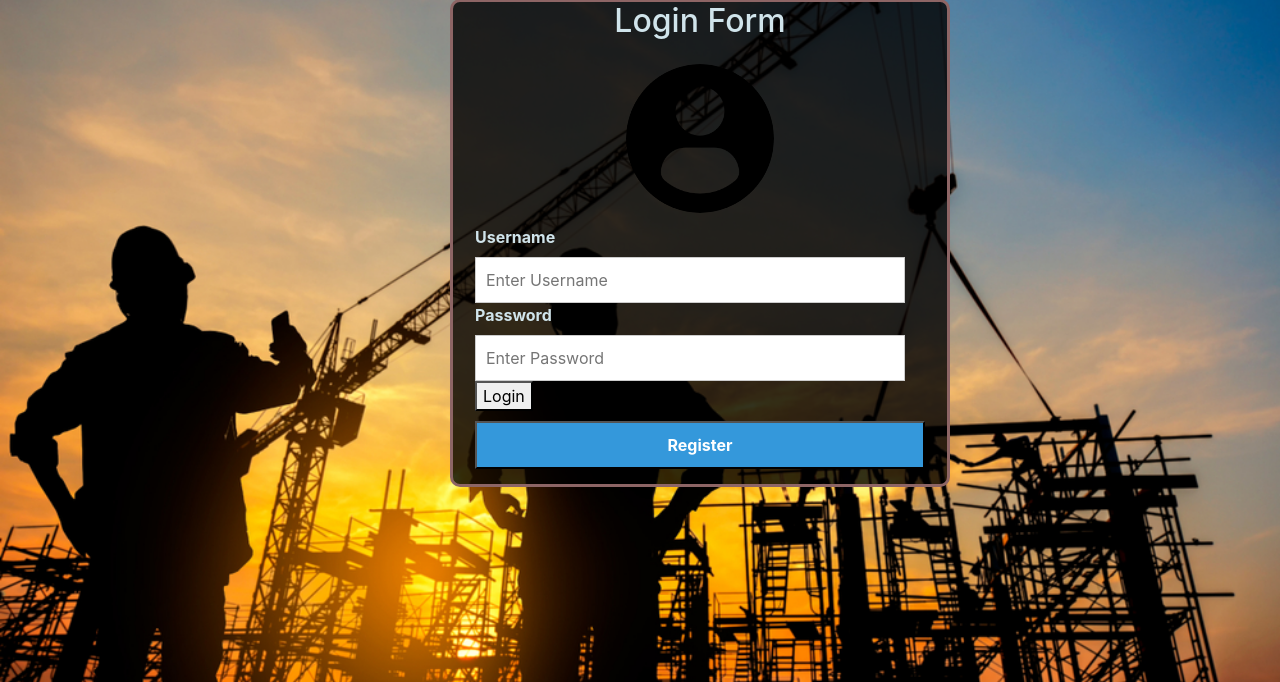
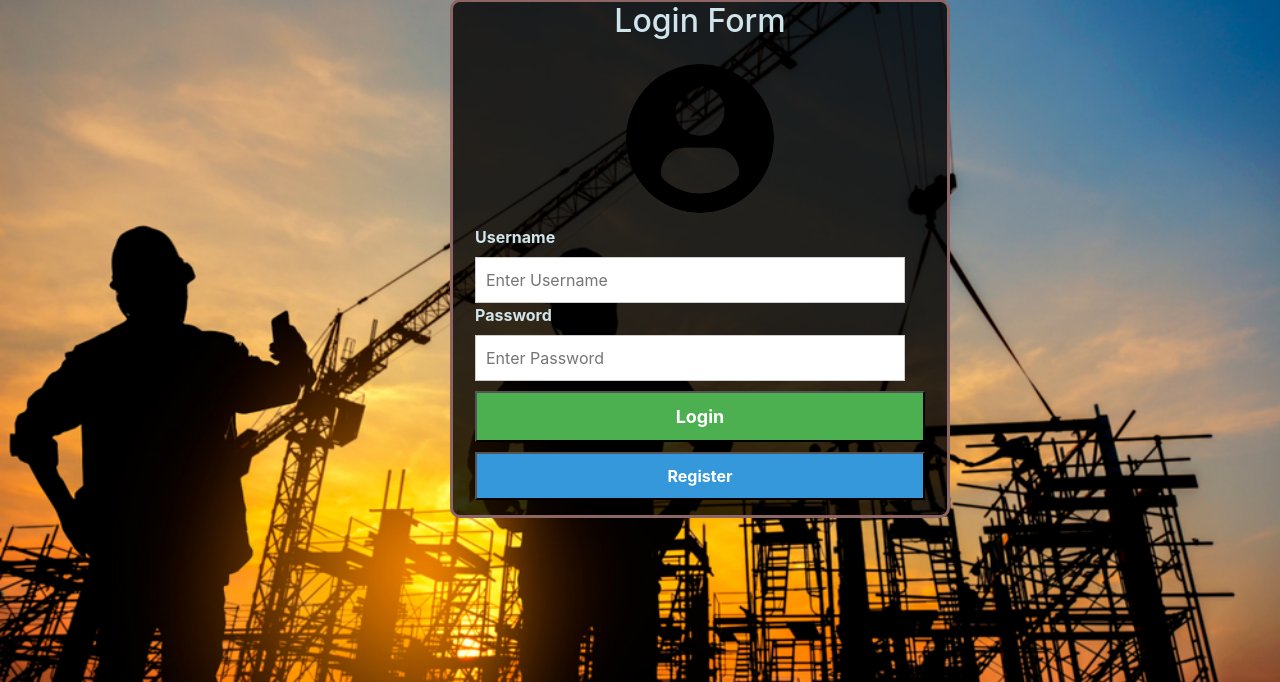
Before and after one commit to bhatappu11/DBMS-mini-project, a PHP site: page / in a window 1280 px wide. Shown: the part 81-763 px from the top of the page. Run offline with PHP 8.4, Linux system fonts and the light colour scheme.

Commit message:
Update style.css

```diff
--- a/css/style.css
+++ b/css/style.css
@@ -46,11 +46,11 @@ input{
     padding: 10px;
     background-color: #e67e22;
 }
-.logout_button{
-	background-color: white;
+.login_button {
+    background-color: #4CAF50;
     color: white;
-	margin-top: 20px;
-    padding: 10px;
+	margin-top:10px;
+    padding:10px;
     width: 100%;
 	font-size:18px;
 	font-weight: bold;
```
